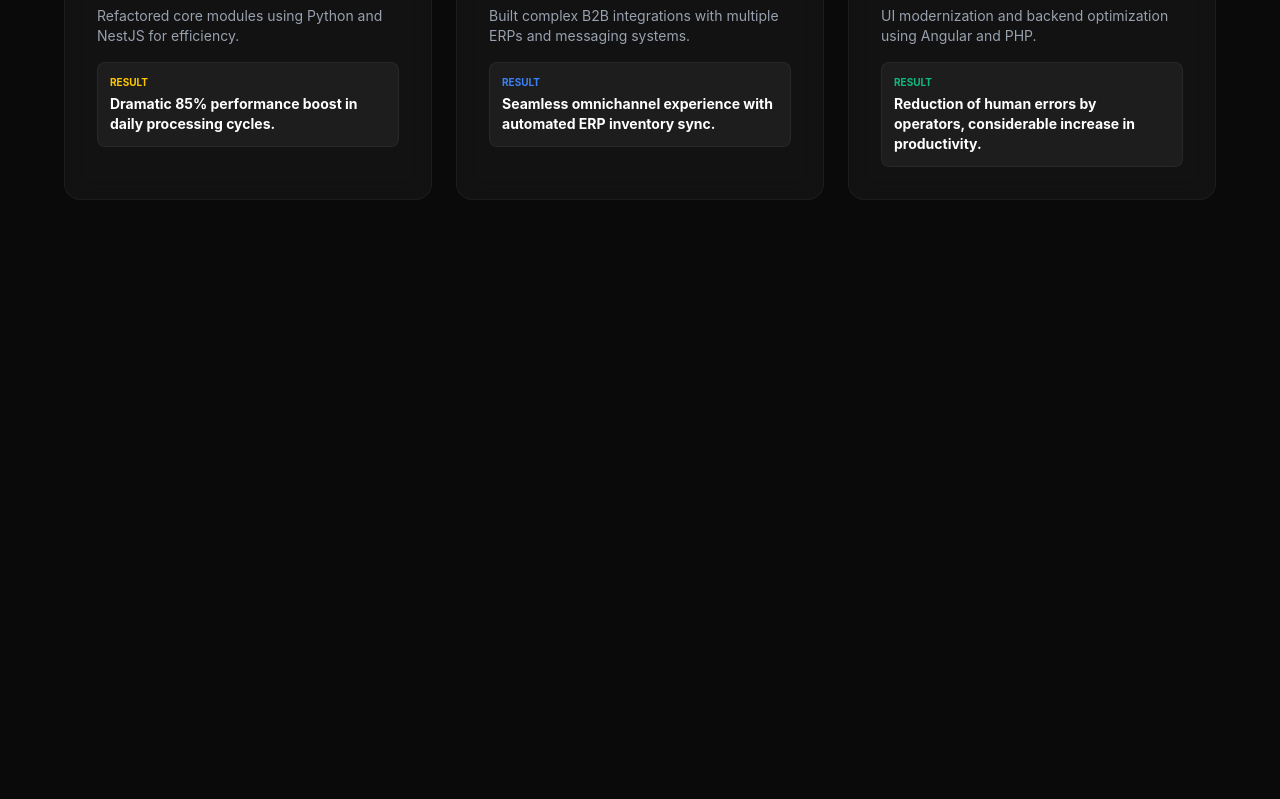
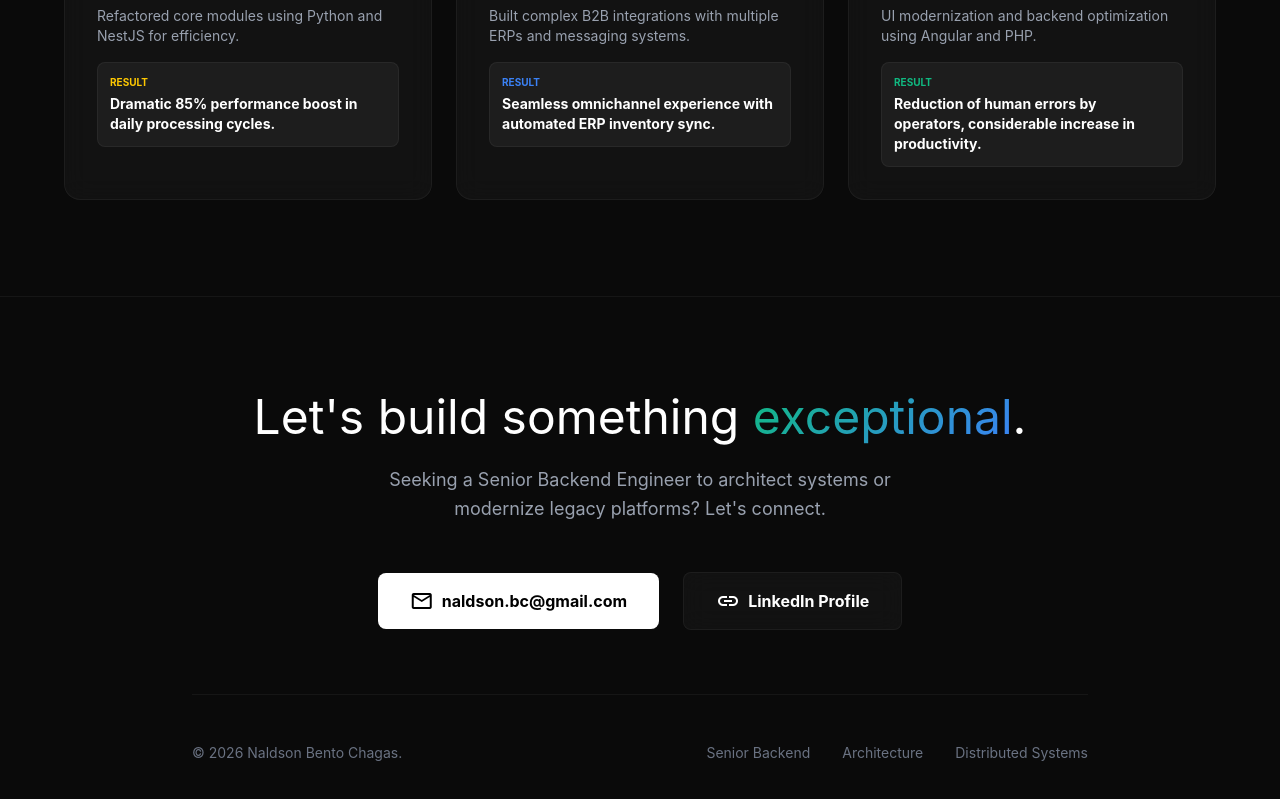
Before and after one commit to NaldsonChagas/personal-site, a Vue app: page / in a window 1280 px wide. Shown: the part 2227-3026 px from the top of the page. Before the commit the page ends 2523 px from the top, so only its background shows below. Built offline with nearby package versions, Linux system fonts and the light colour scheme.

Commit message:
feat(footer): add AppFooter and related components for contact information; update i18n messages for footer and contact sections

```diff
--- /dev/null
+++ b/src/components/AppFooter.vue
@@ -0,0 +1,38 @@
+<script setup lang="ts">
+import { useI18n } from '@/i18n/useI18n';
+import ContactHeadline from '@/components/ContactHeadline.vue';
+import ContactDescription from '@/components/ContactDescription.vue';
+import ContactLinkButton from '@/components/ContactLinkButton.vue';
+import FooterCredits from '@/components/FooterCredits.vue';
+
+const { t } = useI18n();
+</script>
+
+<template>
+  <footer
+    id="contact"
+    class="py-20 md:py-24 px-6 relative border-t border-white/5 overflow-hidden"
+    aria-labelledby="contact-heading"
+  >
+    <div class="max-w-xl md:max-w-4xl mx-auto text-center relative z-10">
+      <ContactHeadline />
+      <ContactDescription />
+      <div class="flex flex-col md:flex-row justify-center items-center gap-4 md:gap-6 mb-16">
+        <ContactLinkButton
+          href="mailto:naldson.bc@gmail.com"
+          icon="mail"
+          :label="t('contactEmailLabel')"
+          variant="primary"
+        />
+        <ContactLinkButton
+          href="https://www.linkedin.com/in/naldsonbc"
+          icon="link"
+          :label="t('contactLinkedInLabel')"
+          variant="secondary"
+          :external="true"
+        />
+      </div>
+      <FooterCredits />
+    </div>
+  </footer>
+</template>
--- /dev/null
+++ b/src/components/ContactDescription.vue
@@ -0,0 +1,12 @@
+<script setup lang="ts">
+import { useI18n } from '@/i18n/useI18n';
+
+const { t } = useI18n();
+</script>
+
+<template>
+  <p class="text-gray-400 mb-10 md:mb-12 text-sm md:text-lg max-w-xl mx-auto leading-relaxed">
+    <span class="md:hidden">{{ t('contactDescriptionShort') }}</span>
+    <span class="hidden md:inline">{{ t('contactDescriptionLong') }}</span>
+  </p>
+</template>
--- /dev/null
+++ b/src/components/ContactHeadline.vue
@@ -0,0 +1,14 @@
+<script setup lang="ts">
+import { useI18n } from '@/i18n/useI18n';
+
+const { t } = useI18n();
+</script>
+
+<template>
+  <h2
+    id="contact-heading"
+    class="text-3xl font-normal mb-4 md:text-5xl md:mb-6"
+  >
+    {{ t('contactHeadlineBefore') }}<span class="gradient-text">{{ t('contactHeadlineHighlight') }}</span>{{ t('contactHeadlineAfter') }}
+  </h2>
+</template>
--- /dev/null
+++ b/src/components/ContactLinkButton.vue
@@ -0,0 +1,32 @@
+<script setup lang="ts">
+defineProps<{
+  href: string;
+  icon: 'mail' | 'link';
+  label: string;
+  variant: 'primary' | 'secondary';
+  external?: boolean;
+}>();
+</script>
+
+<template>
+  <a
+    :href="href"
+    class="w-full md:w-auto px-8 py-4 font-bold rounded-xl md:rounded-lg flex items-center justify-center gap-2 transition-colors"
+    :class="
+      variant === 'primary'
+        ? 'bg-white text-black hover:bg-gray-200'
+        : 'glass-card border border-white/10 hover:bg-white/5'
+    "
+    :target="external ? '_blank' : undefined"
+    :rel="external ? 'noopener noreferrer' : undefined"
+  >
+    <span
+      class="material-symbols-outlined text-xl md:text-base"
+      :class="variant === 'primary' ? 'text-black' : ''"
+      aria-hidden="true"
+    >
+      {{ icon }}
+    </span>
+    {{ label }}
+  </a>
+</template>
--- /dev/null
+++ b/src/components/FooterCredits.vue
@@ -0,0 +1,18 @@
+<script setup lang="ts">
+import { useI18n } from '@/i18n/useI18n';
+
+const { t } = useI18n();
+</script>
+
+<template>
+  <div
+    class="pt-8 md:pt-12 border-t border-white/5 flex flex-col md:flex-row justify-between items-center gap-4 md:gap-6 text-[10px] md:text-sm text-gray-500"
+  >
+    <div>{{ t('footerCopyright') }}</div>
+    <div class="flex justify-center md:justify-end gap-4 md:gap-8 uppercase font-bold tracking-widest md:normal-case md:font-normal md:tracking-normal">
+      <span class="hidden md:inline">{{ t('footerTagSeniorBackend') }}</span>
+      <span>{{ t('footerTagArchitecture') }}</span>
+      <span>{{ t('footerTagDistributedSystems') }}</span>
+    </div>
+  </div>
+</template>
--- a/src/i18n/messages.ts
+++ b/src/i18n/messages.ts
@@ -70,6 +70,18 @@ export const messages: Record<Locale, Record<string, string>> = {
     case6Problem: 'Scaling legacy monolithic system for high-concurrency events.',
     case6Action: 'Architected a new BFF from scratch using Node/Fastify.',
     case6Result: 'Significantly reduced latency and improved developer velocity.',
+    contactHeadlineBefore: "Let's build something ",
+    contactHeadlineHighlight: 'exceptional',
+    contactHeadlineAfter: '.',
+    contactDescriptionLong:
+      "Seeking a Senior Backend Engineer to architect systems or modernize legacy platforms? Let's connect.",
+    contactDescriptionShort: "Seeking a Senior Backend Engineer? Let's connect.",
+    contactEmailLabel: 'naldson.bc@gmail.com',
+    contactLinkedInLabel: 'LinkedIn Profile',
+    footerCopyright: '© 2026 Naldson Bento Chagas.',
+    footerTagSeniorBackend: 'Senior Backend',
+    footerTagArchitecture: 'Architecture',
+    footerTagDistributedSystems: 'Distributed Systems',
   },
   pt: {
     about: 'Sobre',
@@ -140,5 +152,17 @@ export const messages: Record<Locale, Record<string, string>> = {
     case6Problem: 'Escalabilidade do sistema monolítico legado para eventos de alta concorrência.',
     case6Action: 'Arquitetura de um novo BFF do zero com Node/Fastify.',
     case6Result: 'Redução significativa de latência e melhoria na velocidade de desenvolvimento.',
+    contactHeadlineBefore: 'Vamos construir algo ',
+    contactHeadlineHighlight: 'excepcional',
+    contactHeadlineAfter: '.',
+    contactDescriptionLong:
+      'Procurando um Engenheiro Backend Sênior para arquitetar sistemas ou modernizar plataformas legadas? Vamos conversar.',
+    contactDescriptionShort: 'Procurando um Engenheiro Backend Sênior? Vamos conversar.',
+    contactEmailLabel: 'naldson.bc@gmail.com',
+    contactLinkedInLabel: 'Perfil LinkedIn',
+    footerCopyright: '© 2026 Naldson Bento Chagas.',
+    footerTagSeniorBackend: 'Backend Sênior',
+    footerTagArchitecture: 'Arquitetura',
+    footerTagDistributedSystems: 'Sistemas Distribuídos',
   },
 };
--- a/src/layouts/desktop/DesktopLayout.vue
+++ b/src/layouts/desktop/DesktopLayout.vue
@@ -3,6 +3,7 @@ import AppHeader from '@/components/AppHeader.vue';
 import HeroSection from '@/components/HeroSection.vue';
 import AboutSection from '@/components/AboutSection.vue';
 import CaseStudiesSection from '@/components/CaseStudiesSection.vue';
+import AppFooter from '@/components/AppFooter.vue';
 </script>
 
 <template>
@@ -31,8 +32,6 @@ import CaseStudiesSection from '@/components/CaseStudiesSection.vue';
       <AboutSection />
       <CaseStudiesSection />
     </main>
-    <footer id="contact">
-      <!-- Contact placeholder -->
-    </footer>
+    <AppFooter />
   </div>
 </template>
```
